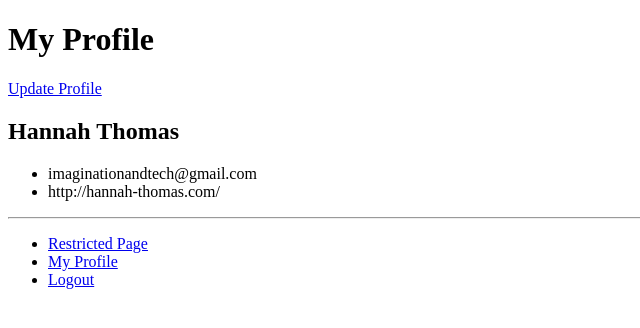
After one commit to social-music/social-music, a Django app: page /rango/profile/ in a window 1280 px wide. The commit adds this page. Shown: the top 328 px of the page, without its empty margins (0-640 px from the left). Run offline with Django 3.2, Linux system fonts and the light colour scheme; a user stored in the database is signed in; data comes from the database, SQL or seed files in the repository; both versions use the stored data as it was after the commit; parts of the project's set-up code (start-up, migrations or seed data) failed here and were passed over.

Commit message:
Users can view their profile and edit their profile.

```diff
--- a/code/tango_with_django_project/rango/models.py
+++ b/code/tango_with_django_project/rango/models.py
@@ -24,7 +24,7 @@ class verifiable(models.Model):
 #Profile
 class Profile(verifiable):
 	#Link Profile to a User model instance.
-	user = models.OneToOneField(User)
+	user = models.OneToOneField(User, related_name='profile')
 
 	#Additional attributes
 	website = models.URLField(blank=True)
--- a/code/tango_with_django_project/rango/urls.py
+++ b/code/tango_with_django_project/rango/urls.py
@@ -7,4 +7,6 @@ urlpatterns = patterns('',
         url(r'^login/$', views.user_login, name='login'),
         url(r'^logout/$', views.user_logout, name='logout'),
         url(r'^restricted/', views.restricted, name='restricted'),
+        url(r'^profile/', views.profile, name="profile"),
+        url(r'^update-profile/', views.updateProfile, name='update-profile')
         )
--- a/code/tango_with_django_project/rango/views.py
+++ b/code/tango_with_django_project/rango/views.py
@@ -2,7 +2,7 @@ from django.contrib.auth import authenticate, login
 from django.contrib.auth.decorators import login_required
 from django.http import HttpResponseRedirect, HttpResponse
 from django.shortcuts import render
-from rango.forms import UserForm, UserProfileForm
+from rango.forms import UserForm, UserProfileForm, UpdateUserForm, UpdateUserProfileForm
 
 def index(request):
     # Construct a dictionary to pass to the template engine as its context.
@@ -119,3 +119,55 @@ def user_logout(request):
     logout(request)
 
     return HttpResponseRedirect('/rango/')
+
+@login_required
+def profile(request):
+
+    return render(request, 'rango/profile.html', {})
+
+@login_required
+def updateProfile(request):
+    # A boolean value for telling the template whether the registration was successful.
+    # Set to False initially. Code changes value to True when registration succeeds.
+    updated = False
+
+    # If it's a HTTP POST, we're interested in processing form data.
+    if request.method == 'POST':
+        # Attempt to grab information from the raw form information.
+        # Note that we make use of both UserForm and UserProfileForm.
+        user_form = UpdateUserForm(data=request.POST, instance=request.user)
+        profile_form = UpdateUserProfileForm(data=request.POST, instance=request.user)
+
+        # If the two forms are valid...
+        if user_form.is_valid() and profile_form.is_valid():
+            # Save the user's form data to the database.
+            user = user_form.save()
+
+            # Now sort out the UserProfile instance.
+            # Since we need to set the user attribute ourselves, we set commit=False.
+            # This delays saving the model until we're ready to avoid integrity problems.
+            profile = profile_form.save(commit=False)
+            profile.user = user
+
+            # Now we save the UserProfile model instance.
+            profile.save()
+
+            # Update our variable to tell the template registration was successful.
+            updated = True
+
+        # Invalid form or forms - mistakes or something else?
+        # Print problems to the terminal.
+        # They'll also be shown to the user.
+        else:
+            print user_form.errors, profile_form.errors
+
+    # Not a HTTP POST, so we render our form using two ModelForm instances.
+    # These forms will be blank, ready for user input.
+    else:
+        user_form = UpdateUserForm()
+        profile_form = UpdateUserProfileForm()
+
+    # Render the template depending on the context.
+    return render(request,
+            'rango/update-profile.html',
+            {"user_form": user_form, "profile_form": profile_form, "updated" : updated})
--- a/code/tango_with_django_project/templates/rango/base.html
+++ b/code/tango_with_django_project/templates/rango/base.html
@@ -16,6 +16,7 @@
 	        <ul>
 		    {% if user.is_authenticated %}
 		        <li><a href="{% url 'restricted' %}">Restricted Page</a></li>
+		        <li><a href="{% url 'profile' %}">My Profile</a></li>
 		        <li><a href="{% url 'logout' %}">Logout</a></li>
 		    {% else %}
 		        <li><a href="{% url 'register' %}">Register Here</a></li>
--- /dev/null
+++ b/code/tango_with_django_project/templates/rango/profile.html
@@ -0,0 +1,17 @@
+{% extends 'rango/base.html' %}
+
+{% load staticfiles %}
+
+{% block title %}{{ user.username }}{% endblock %}
+
+{% block body_block %}
+    <h1>My Profile</h1>
+
+    <p><a href="{% url 'update-profile' %}">Update Profile</a></p>
+
+    <h2>{{ user.first_name }} {{ user.last_name }}</h2>
+    <ul>
+        <li>{{ user.email }}</li>
+        <li>{{ user.profile.website }}</li>
+    </ul>
+{% endblock %}
```
Also changed, not shown: code/tango_with_django_project/rango/forms.py (+10 -0 lines), code/tango_with_django_project/templates/rango/update-profile.html (added, +35 -0 lines), code/tango_with_django_project/db.sqlite3, code/tango_with_django_project/rango/migrations/0002_auto_20150421_2056.py (added).
